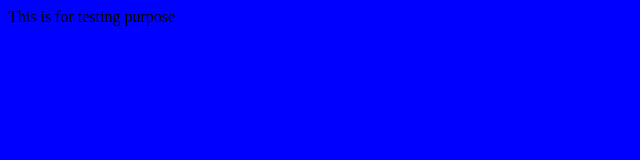
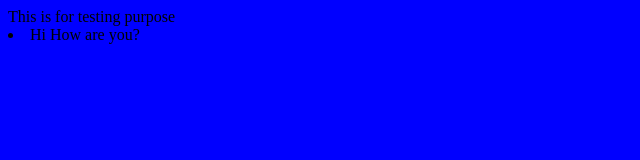
Before and after one commit to md-equram-ansari/Testing, a plain HTML site: page index.html in a window 1280 px wide. Shown: the whole page, without its empty margins (0-640 px from the left). Drawn offline with Linux system fonts and the light colour scheme.

Commit message:
changes in index

```diff
--- a/index.html
+++ b/index.html
@@ -9,6 +9,7 @@
 <body>
     <p1>
         This is for testing purpose
+        <li>Hi How are you?</li>
     </p1>
 
 </body>
```
